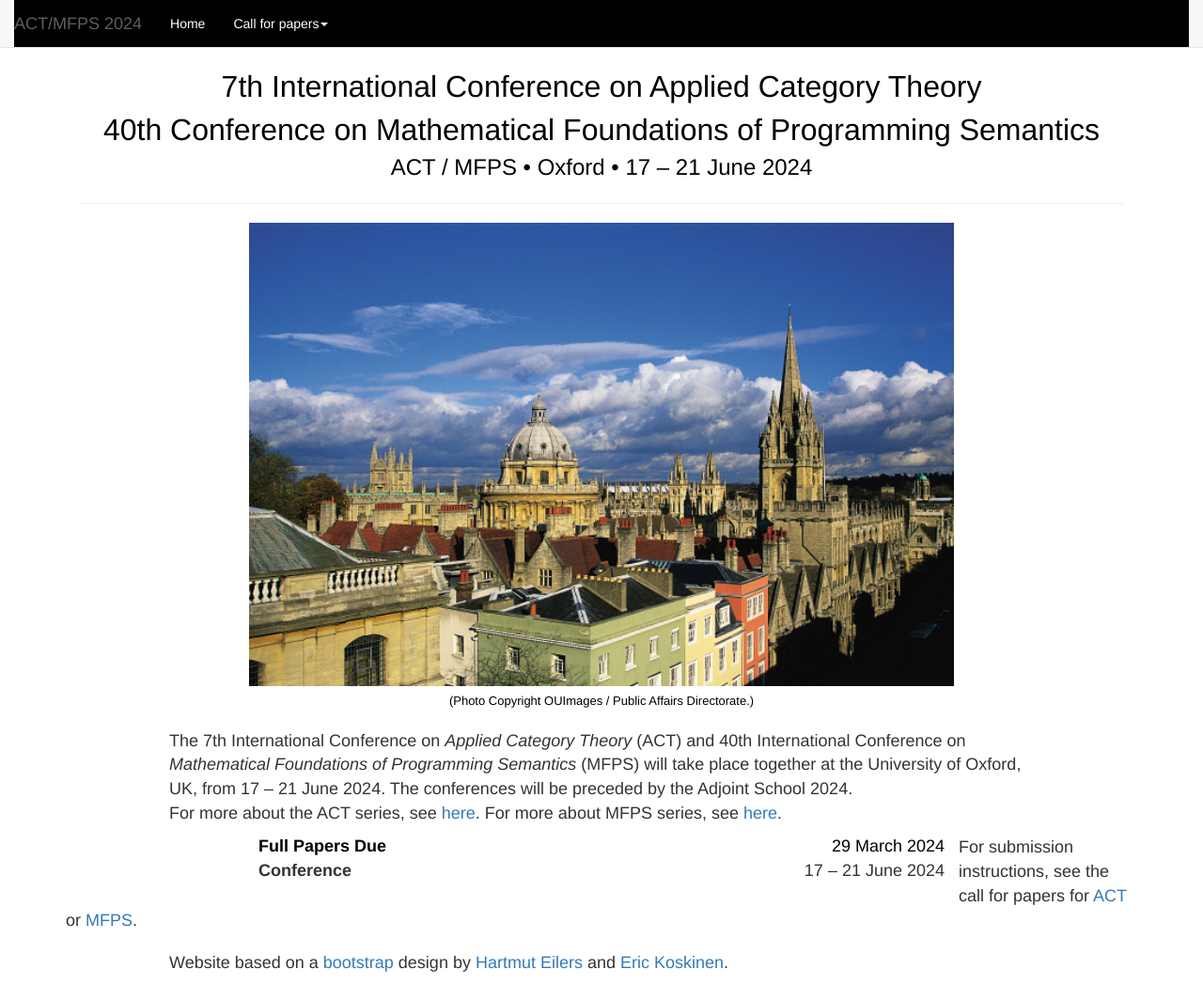
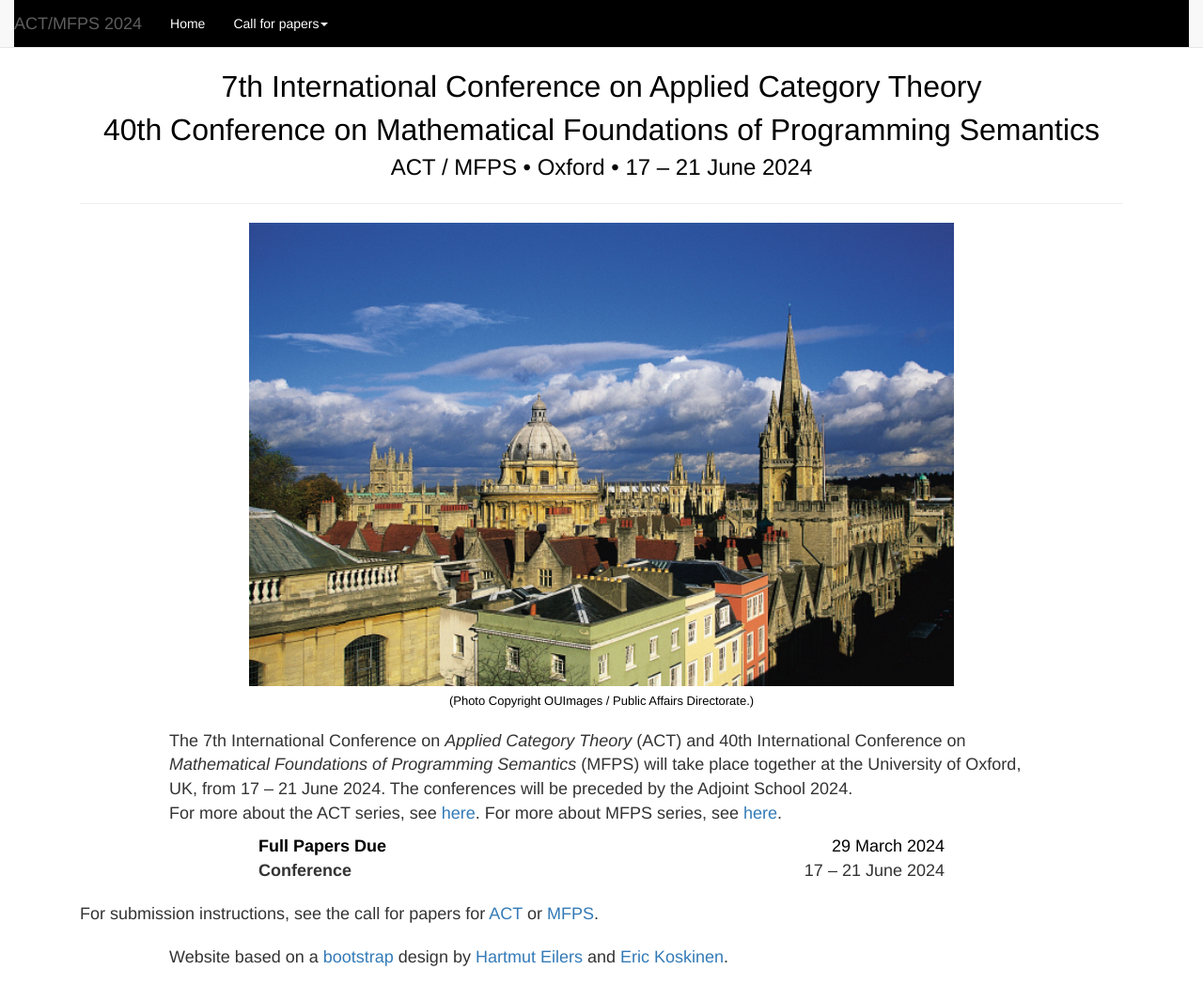
Before and after one commit to oxford24/oxford24.github.io, a Jekyll site: the page built from index.html, in a window 1280 px wide and 1048 px high. Shown: the whole window at 94% size. Built offline with Jekyll 4.4.1, drawn with Linux system fonts in a browser that asks for light colours.

Commit message:
Update index.html

```diff
--- a/index.html
+++ b/index.html
@@ -39,8 +39,11 @@ layout: actmfps
       </table>
 	  </div>
 	  <div class="col-xs-2"></div>
-      For submission instructions, see the call for papers for <a href="act_cfp.html">ACT</a> or <a href="mfps_cfp.html">MFPS</a>.
 
 	</div> <!-- row -->
+	<div class="row">
+	  <div class="col-xs-12">
+	    For submission instructions, see the call for papers for <a href="act_cfp.html">ACT</a> or <a href="mfps_cfp.html">MFPS</a>.
+	    </div></div>
       </div> <!-- prose -->
 <p>
```
